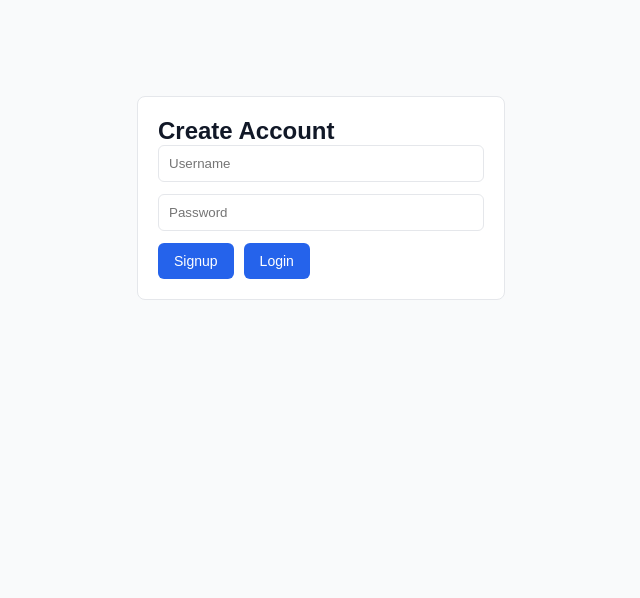
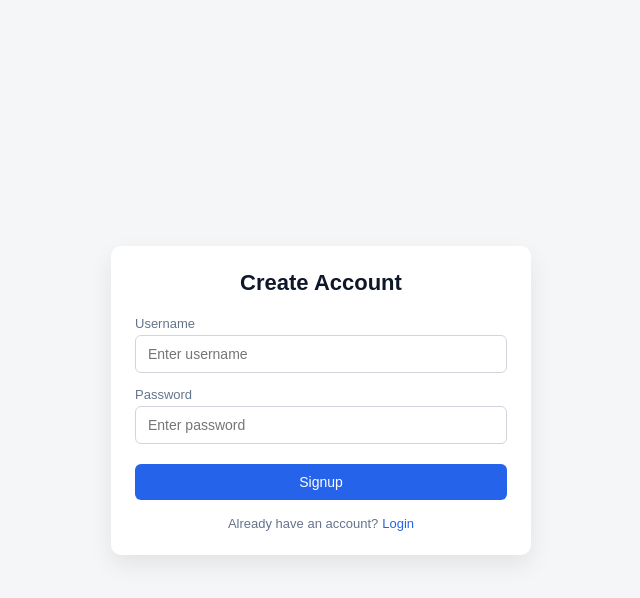
Before and after one commit to sangal29/Support_Desk, a React (Vite) app: page /signup in a window 1280 px wide. Shown: the top 598 px of the page, without its empty margins (319-959 px from the left). Built offline with nearby package versions, Linux system fonts and the light colour scheme.

Commit message:
fix the ui of signup and login page

```diff
--- /dev/null
+++ b/src/components/Login/Login.module.css
@@ -0,0 +1,52 @@
+
+.loginContainer {
+  min-height: 100vh;
+  display: flex;
+  justify-content: center;
+  align-items: center;
+  background-color: #f4f6f8;
+  padding: 16px;
+}
+
+.loginCard {
+  width: 100%;
+  max-width: 420px;
+  background: #ffffff;
+  padding: 24px;
+  border-radius: 8px;
+  box-shadow: 0 6px 16px rgba(0, 0, 0, 0.08);
+}
+
+.loginTitle {
+  text-align: center;
+  margin-bottom: 24px;
+  font-size: 22px;
+}
+
+.loginInput {
+  width: 100%;
+  padding: 10px 12px;
+  margin-bottom: 14px;
+  border-radius: 6px;
+  border: 1px solid #d1d5db;
+}
+
+.loginButton {
+  width: 100%;
+  padding: 10px;
+  border: none;
+  border-radius: 6px;
+  background-color: #2563eb;
+  color: white;
+  cursor: pointer;
+}
+
+.loginFooter {
+  margin-top: 16px;
+  text-align: center;
+}
+
+.loginLink {
+  color: #2563eb;
+  cursor: pointer;
+}
--- /dev/null
+++ b/src/components/SignUp/Signup.module.css
@@ -0,0 +1,79 @@
+.signupContainer {
+  min-height: 100vh;
+  display: flex;
+  align-items: center;
+  justify-content: center;
+  background-color: #f4f6f8;
+  padding: 16px;
+}
+
+.signupCard {
+  width: 100%;
+  max-width: 420px;
+  background: #ffffff;
+  padding: 24px;
+  border-radius: 10px;
+  box-shadow: 0 10px 24px rgba(0, 0, 0, 0.08);
+}
+
+.signupTitle {
+  text-align: center;
+  margin-bottom: 20px;
+  font-size: 22px;
+  font-weight: 600;
+  color: #0f172a;
+}
+
+.field {
+  display: flex;
+  flex-direction: column;
+  margin-bottom: 14px;
+}
+
+.field label {
+  font-size: 13px;
+  margin-bottom: 4px;
+  color: #64748b;
+}
+
+.field input {
+  padding: 10px 12px;
+  border-radius: 6px;
+  border: 1px solid #d1d5db;
+  font-size: 14px;
+}
+
+.field input:focus {
+  outline: none;
+  border-color: #2563eb;
+}
+
+.signupButton {
+  width: 100%;
+  padding: 10px;
+  margin-top: 6px;
+  border: none;
+  border-radius: 6px;
+  background-color: #2563eb;
+  color: white;
+  font-size: 14px;
+  cursor: pointer;
+}
+
+.signupButton:hover {
+  background-color: #1d4ed8;
+}
+
+.signupFooter {
+  margin-top: 16px;
+  text-align: center;
+  font-size: 13px;
+  color: #64748b;
+}
+
+.signupLink {
+  margin-left: 4px;
+  color: #2563eb;
+  cursor: pointer;
+  font-weight: 500;
+}
--- a/src/pages/Login.jsx
+++ b/src/pages/Login.jsx
@@ -1,81 +1,80 @@
-
-/* Login page component that verifies user credentials by comparing them
- against user data stored in localStorage and triggers authentication
- state updates on successful login.
-*/
-
-import { useState } from "react";
-import { useNavigate } from "react-router-dom";
-import { useAuth } from "../context/AuthContext";
-import { toast } from "react-toastify";
+import { useState } from 'react';
+import { useNavigate } from 'react-router-dom';
+import { useAuth } from '../context/AuthContext';
+import { toast } from 'react-toastify';
+import styles from '../components/login/Login.module.css';
 
 function Login() {
-  const [username, setUsername] = useState("");
-  const [password, setPassword] = useState("");
+  const [username, setUsername] = useState('');
+  const [password, setPassword] = useState('');
 
   const navigate = useNavigate();
   const { login } = useAuth();
 
   const handleLogin = () => {
     if (!username || !password) {
-      toast.error("All fields are required");
+      toast.error('All fields are required');
       return;
     }
 
-    const users = JSON.parse(localStorage.getItem("users")) || [];
+    const users = JSON.parse(localStorage.getItem('users')) || [];
 
     const validUser = users.find(
-      (user) =>
-        user.username === username && user.password === password
+      (user) => user.username === username && user.password === password,
     );
 
     if (!validUser) {
-      toast.error("Invalid username or password");
+      toast.error('Invalid username or password');
       return;
     }
 
     login({ username: validUser.username });
-    toast.success("Login successful");
-    navigate("/dashboard");
+    toast.success('Login successful');
+    navigate('/dashboard');
   };
 
   return (
-    <div className="container">
-      <div className="card">
-        <h2>Login</h2>
+    <div className={styles.loginContainer}>
+      <form
+        className={styles.loginCard}
+        onSubmit={(e) => {
+          e.preventDefault();
+          handleLogin();
+        }}
+      >
+        <h2 className={styles.loginTitle}>Login</h2>
 
         <input
-          className="input"
-          placeholder="Username"
+          className={styles.loginInput}
+          type='text'
+          placeholder='Username'
+          autoComplete='username'
           value={username}
           onChange={(e) => setUsername(e.target.value)}
         />
-
         <input
-          className="input"
-          type="password"
-          placeholder="Password"
+          className={styles.loginInput}
+          type='password'
+          placeholder='Password'
+          autoComplete='current-password'
           value={password}
           onChange={(e) => setPassword(e.target.value)}
         />
 
-        <button
-          className="btn btn-primary"
-          onClick={handleLogin}
-        >
+        <button type='submit' className={styles.loginButton}>
           Login
         </button>
 
-        <p style={{ marginTop: "10px" }}>
-          New user?{" "}
+        <p className={styles.loginFooter}>
+          New user?{' '}
           <span
-            style={{ color: "blue", cursor: "pointer" }}
-            onClick={() => navigate("/signup")}
+            className={styles.loginLink}
+            onClick={() => navigate('/signup')}
           >
             Signup
           </span>
         </p>
-      </div>
+      </form>
     </div>
   );
 }
--- a/src/pages/Signup.jsx
+++ b/src/pages/Signup.jsx
@@ -1,10 +1,8 @@
-// Signup page: allows a user to create an account once (no duplicate usernames).
-// After successful signup, the user is automatically logged in.
-
 import { useState } from "react";
 import { useNavigate } from "react-router-dom";
 import { toast } from "react-toastify";
 import { useAuth } from "../context/AuthContext";
+import styles from "../components/SignUp/SignUp.module.css";
 
 function Signup() {
   const [username, setUsername] = useState("");
@@ -14,18 +12,12 @@ function Signup() {
   const { login } = useAuth();
 
   const handleSignup = () => {
-    // validation the user input
-
     if (!username || !password) {
       toast.error("All fields are required");
       return;
     }
 
-    //   geting the esisting user from local storage
-
     const users = JSON.parse(localStorage.getItem("users")) || [];
-
-    // 3. Prevent duplicate usernames
     const userExists = users.find((user) => user.username === username);
 
     if (userExists) {
@@ -33,50 +25,61 @@ function Signup() {
       return;
     }
 
-    //  Create and store new user in local storage
-    const newUser = { username, password };
-    users.push(newUser);
+    users.push({ username, password });
     localStorage.setItem("users", JSON.stringify(users));
 
     login({ username });
-
-    //    success message and redirect to dashboard
     toast.success("Account created successfully");
     navigate("/dashboard");
   };
 
   return (
-    <div className="container">
-      <div className="card">
-        <h2>Create Account</h2>
+    <div className={styles.signupContainer}>
+      <form
+        className={styles.signupCard}
+        onSubmit={(e) => {
+          e.preventDefault();
+          handleSignup();
+        }}
+      >
+        <h2 className={styles.signupTitle}>Create Account</h2>
 
+        <div className={styles.field}>
+          <label>Username</label>
           <input
-          className="input"
-          placeholder="Username"
+            type="text"
+            placeholder="Enter username"
             value={username}
+             autoComplete='username'
             onChange={(e) => setUsername(e.target.value)}
           />
+        </div>
 
+        <div className={styles.field}>
+          <label>Password</label>
           <input
-          className="input"
             type="password"
-          placeholder="Password"
+            placeholder="Enter password"
             value={password}
+            autoComplete='current-password'
             onChange={(e) => setPassword(e.target.value)}
           />
+        </div>
 
-        <button className="btn btn-primary" onClick={handleSignup}>
+        <button type="submit" className={styles.signupButton}>
           Signup
         </button>
 
-         <button
-          className="btn btn-primary"
+        <p className={styles.signupFooter}>
+          Already have an account?
+          <span
+            className={styles.signupLink}
             onClick={() => navigate("/login")}
-          style={{ marginLeft: "10px" }}
           >
             Login
-        </button>
-      </div>
+          </span>
+        </p>
+      </form>
     </div>
   );
 }
```
Lines whose indentation alone changed are shown as unchanged.
